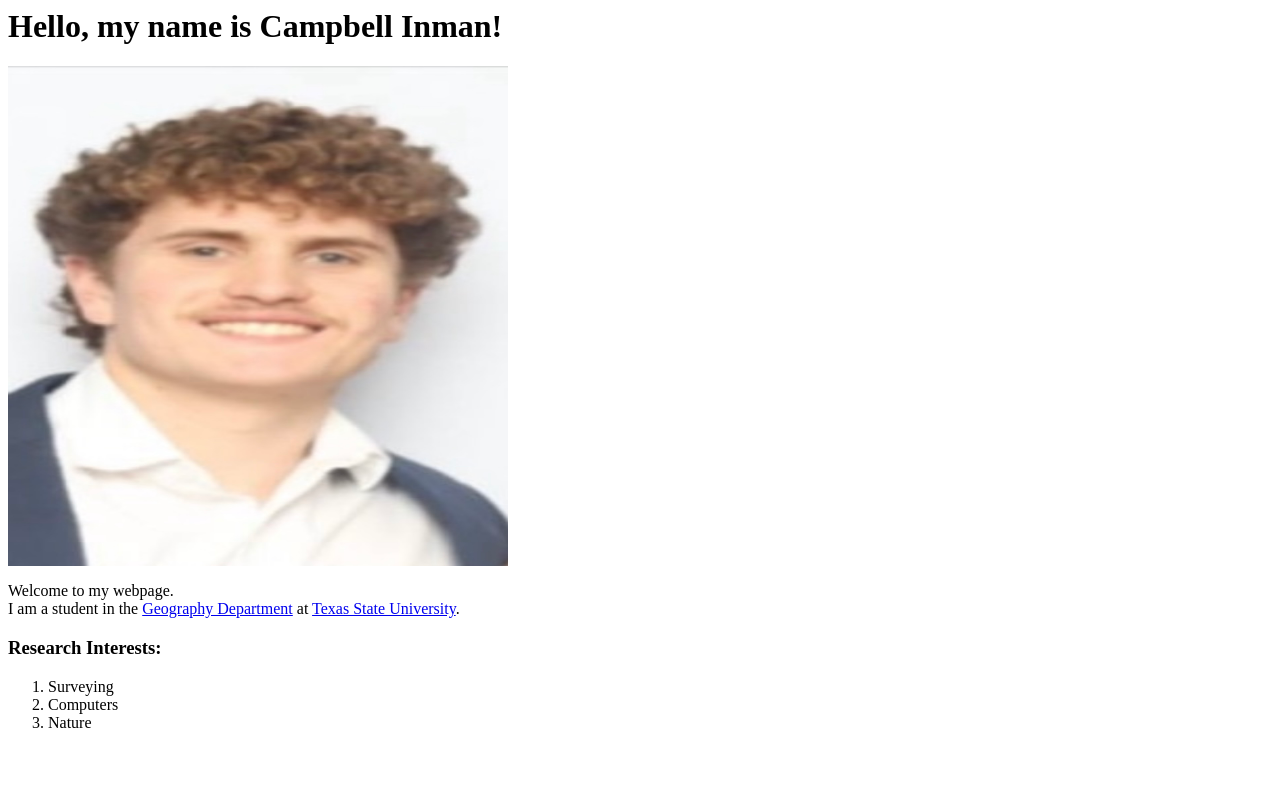
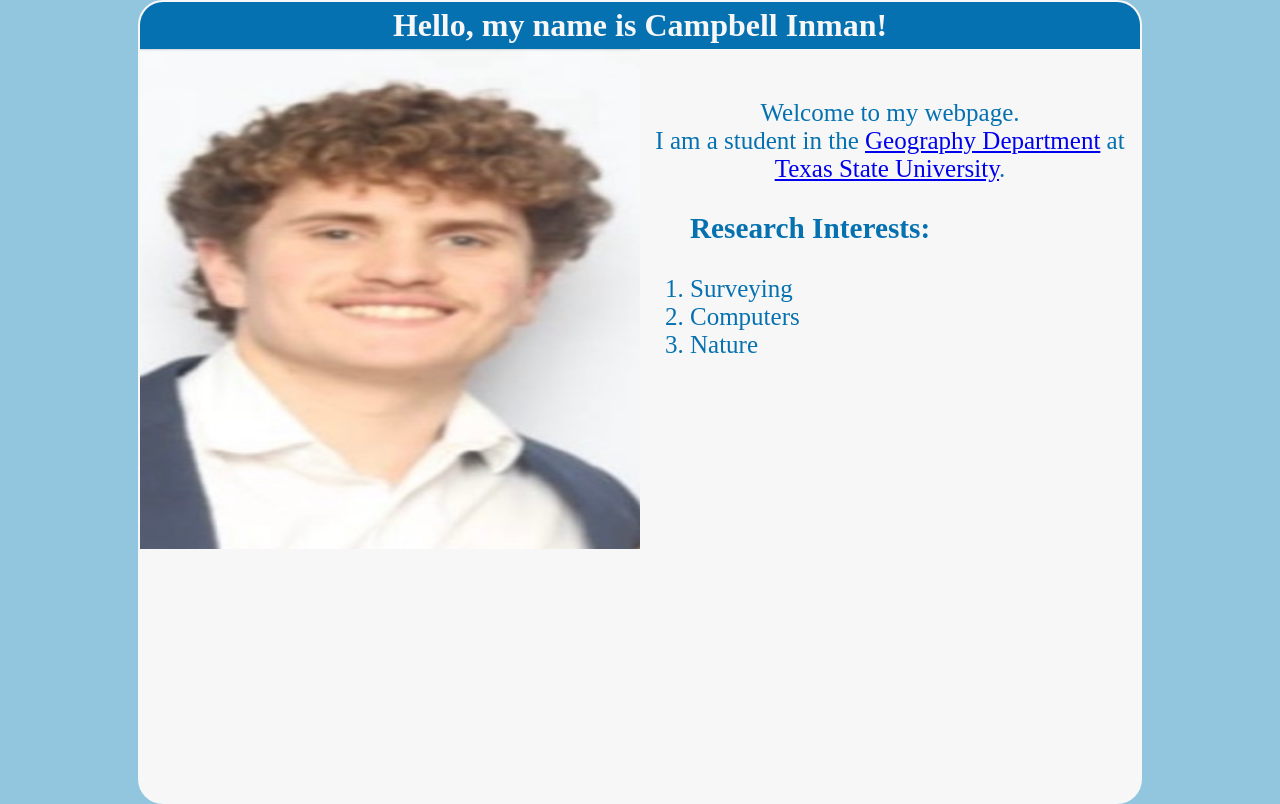
Before and after one commit to CampbellTxState/CampbellTxState, a plain HTML site: page index.html in a window 1280 px wide. Drawn offline with Linux system fonts and the light colour scheme.

Commit message:
Divided HTML document #2

```diff
--- a/css/mainstyle.css
+++ b/css/mainstyle.css
@@ -8,10 +8,38 @@ Colorblind safe color palette from colorbewer2.org
 */
 
 body {
-background-color: #ffffbf;
-color: #abd9e9;
-text-align: center;
+  background-color: #92c5de;
+  color: #0571b0;
+  text-align: center;
+  margin: 0;
 }
-h1{
-  color: #2c7bb6;
+h1 {
+  color: #f7f7f7;
+  padding: 5px;
+  margin: 0;
 }
+#body-container {
+  background-color: #f7f7f7;
+  max-width: 1000px;
+  margin: auto;
+  min-height: 100vh;
+  border: 2px solid #f7f7f7;
+  border-radius: 25px;
+  overflow: hidden;
+}
+#header {
+  background-color:#0571b0;
+}
+#profile-picture {
+  float: left;
+}
+#welcome-text {
+  padding-top: 25px;
+  font-size: 25px;
+}
+#Research-Interests{
+  text-align: left;
+  font-size: 25px;
+  position: relative;
+  left: 50px;
+}
--- a/index.html
+++ b/index.html
@@ -4,7 +4,7 @@
   <title>Campbell Inman</title>
   <!--All Styling for this HTML document are contained in this external css
   file-->
-  <link rel="stylesheet" type="text/css" href="css/main_style.css">
+  <link rel="stylesheet" type="text/css" href="css/mainstyle.css">
 </head>
 <body>
   <div id="body-container">
@@ -22,7 +22,7 @@
         <a href= "https://www.txst.edu/" target="_blank">Texas State University</a>.
       </p>
     </div>
-    <div id="Research Interests">
+    <div id="Research-Interests">
       <p>
         <h3>Research Interests:</h3>
         <ol>
```
